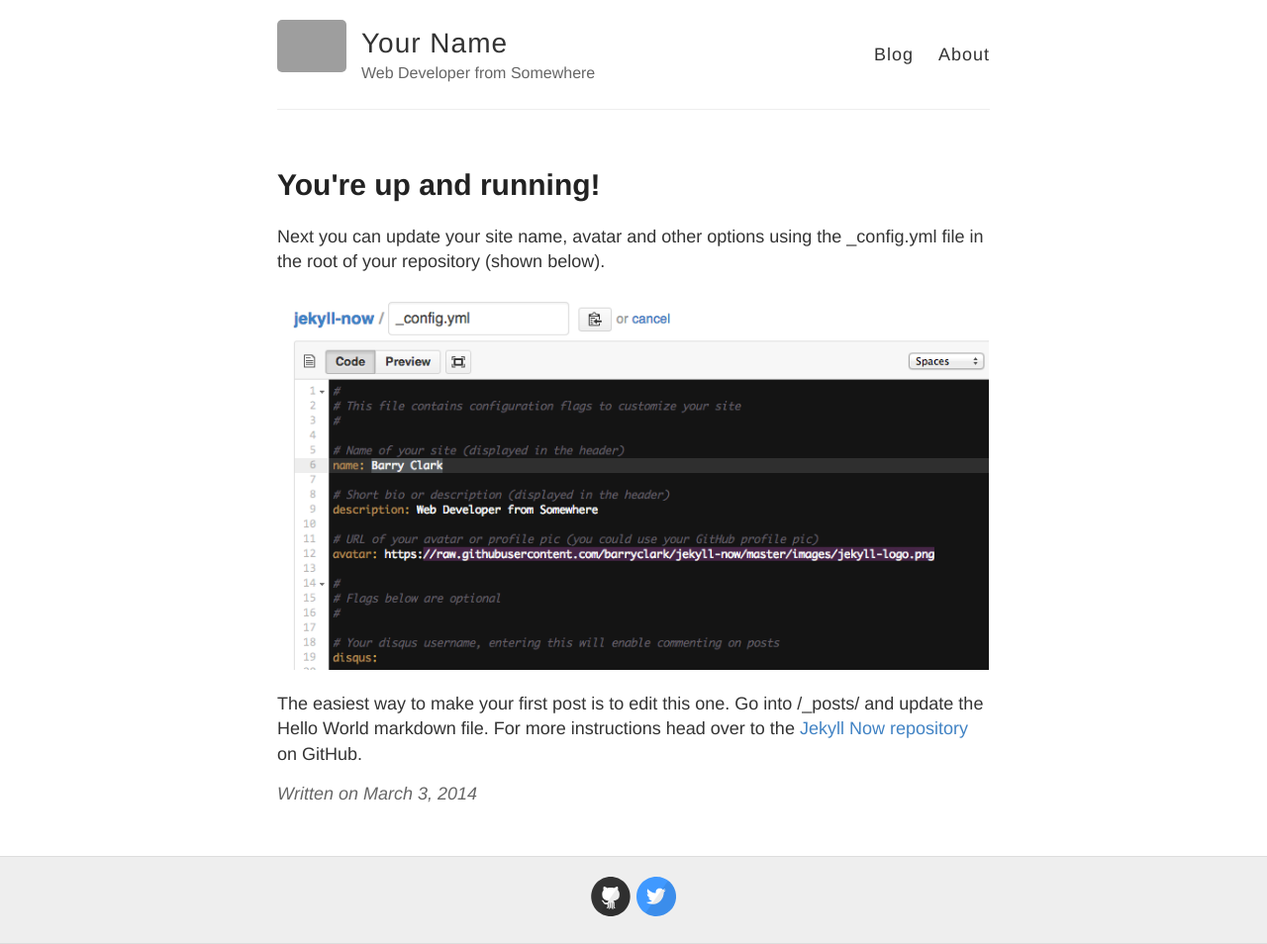
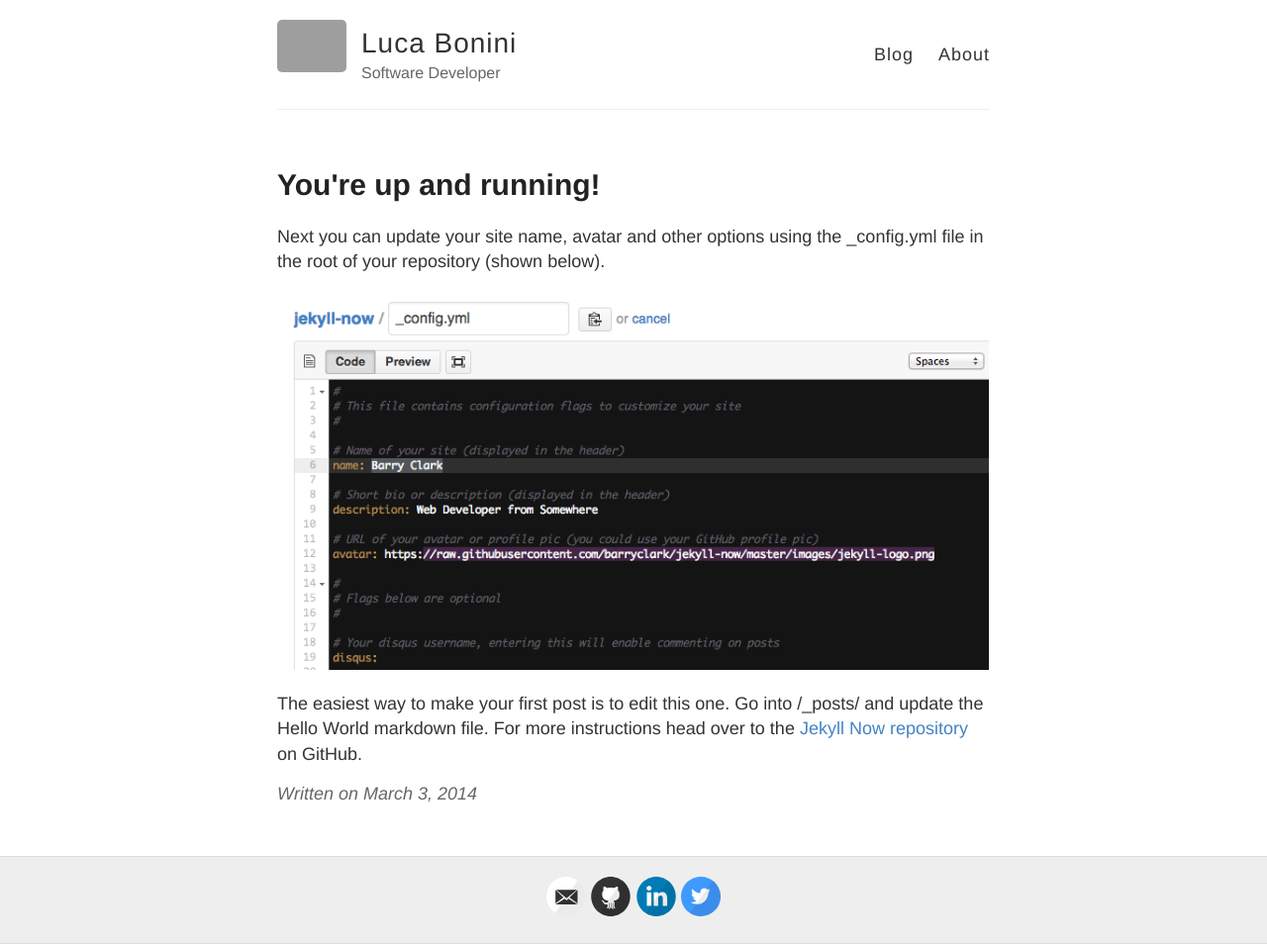
Before and after one commit to giganoide/giganoide.github.io, a Jekyll site: the page built from _posts/2014-3-3-Hello-World.md, in a window 1280 px wide. Shown: the whole page at 99% size. Built offline with Jekyll 4.4.1, drawn with Linux system fonts in a browser that asks for light colours; grey boxes are pictures that could not be loaded.

Commit message:
personalize config

```diff
--- a/_config.yml
+++ b/_config.yml
@@ -3,13 +3,13 @@
 #
 
 # Name of your site (displayed in the header)
-name: Your Name
+name: Luca Bonini
 
 # Short bio or description (displayed in the header)
-description: Web Developer from Somewhere
+description: Software Developer
 
 # URL of your avatar or profile pic (you could use your GitHub profile pic)
-avatar: https://raw.githubusercontent.com/barryclark/jekyll-now/master/images/jekyll-logo.png
+avatar: https://github.com/giganoide/giganoide.github.io/blob/jekyll/images/FotoQuadrata.png
 
 #
 # Flags below are optional
@@ -18,15 +18,15 @@ avatar: https://raw.githubusercontent.com/barryclark/jekyll-now/master/images/je
 # Includes an icon in the footer for each username you enter
 footer-links:
   dribbble:
-  email:
+  email: luca.bonini@hotmail.com
   facebook:
   flickr:
-  github: barryclark/jekyll-now
+  github: https://github.com/giganoide
   instagram:
-  linkedin:
+  linkedin: https://www.linkedin.com/in/lucabonini/
   pinterest:
   rss: # just type anything here for a working RSS icon
-  twitter: jekyllrb
+  twitter: https://twitter.com/giganoide
   stackoverflow: # your stackoverflow profile, e.g. "users/50476/bart-kiers"
   youtube: # channel/<your_long_string> or user/<user-name>
   googleplus: # anything in your profile username that comes after plus.google.com/
@@ -37,11 +37,11 @@ footer-links:
 disqus:
 
 # Enter your Google Analytics web tracking code (e.g. UA-2110908-2) to activate tracking
-google_analytics:
+google_analytics: UA-133464008-1
 
 # Your website URL (e.g. http://barryclark.github.io or http://www.barryclark.co)
 # Used for Sitemap.xml and your RSS feed
-url:
+url: https://giganoide.github.io/
 
 # If you're hosting your site at a Project repository on GitHub pages
 # (http://yourusername.github.io/repository-name)
```
